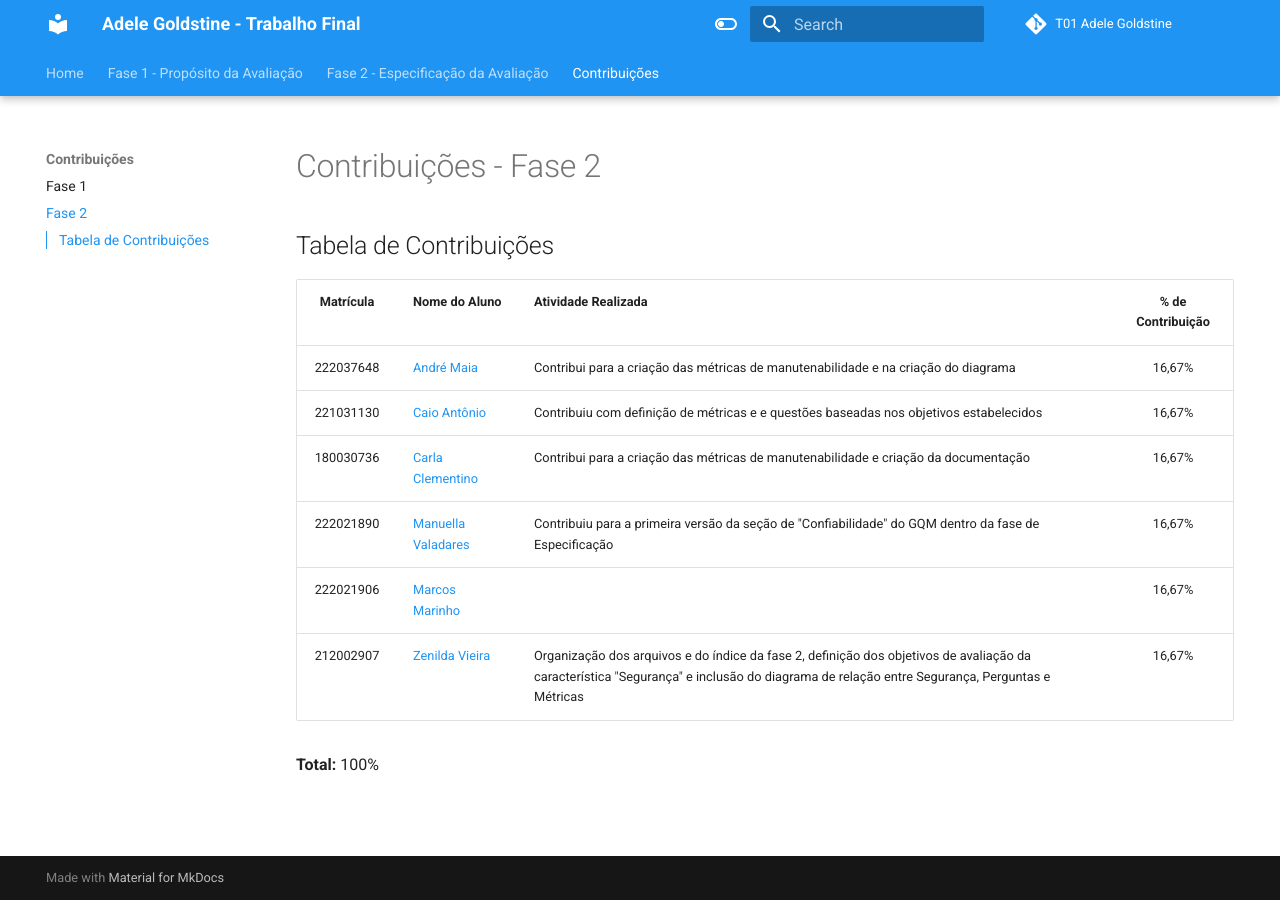
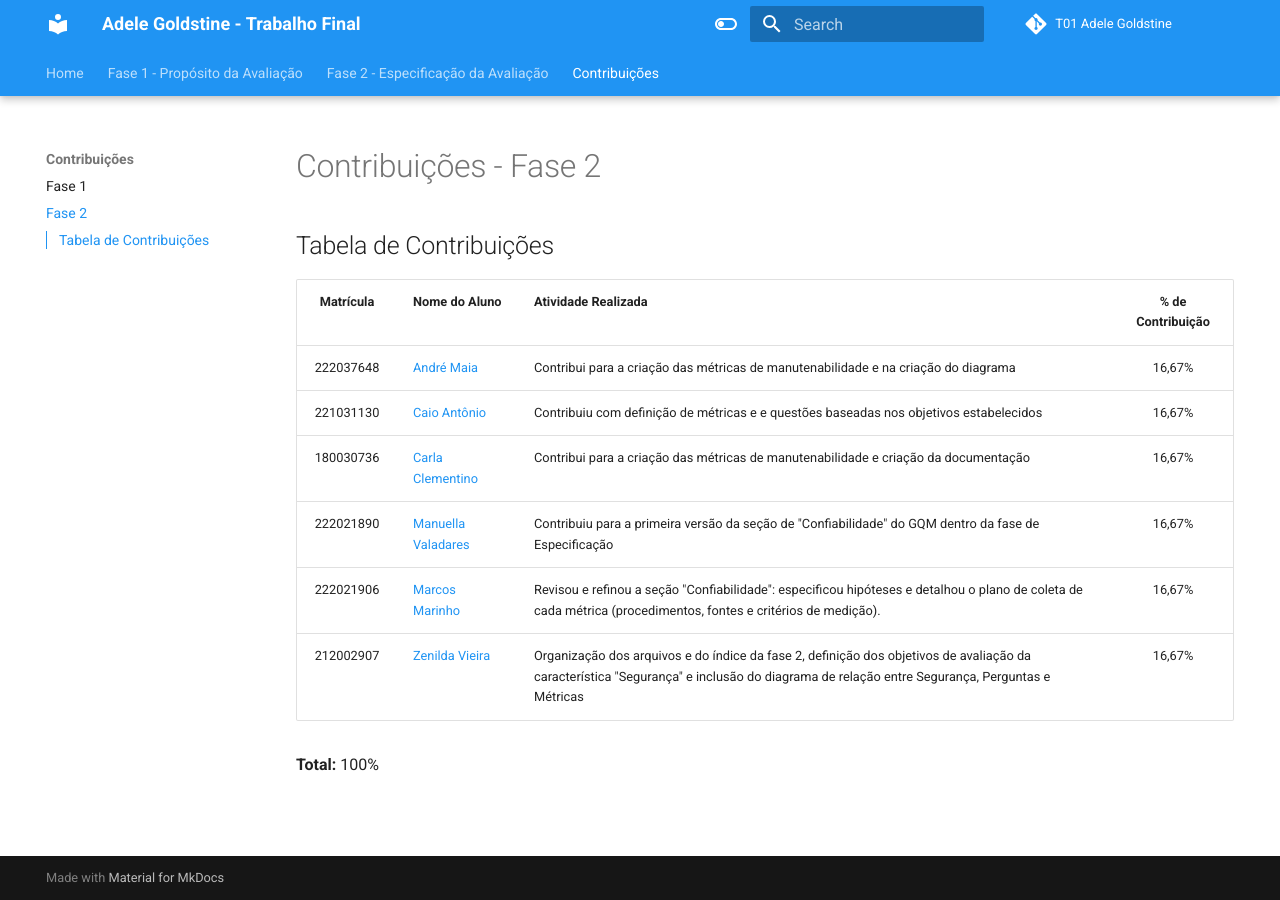
Before and after one commit to FCTE-Qualidade-de-Software-1/2025-2_T01_ADELE-GOLDSTINE, an MkDocs documentation site: the page built from docs/contribuicoes/fase-2.md, in a window 1280 px wide. Built offline with MkDocs 1.6.1 and Material for MkDocs 9.7.7, drawn with Linux system fonts in a browser that asks for light colours; comment, search, counter and statistics services are not loaded.

Commit message:
docs: adicionando participação

```diff
--- a/docs/contribuicoes/fase-2.md
+++ b/docs/contribuicoes/fase-2.md
@@ -8,7 +8,7 @@
 | 221031130 | [Caio Antônio](https://github.com/Caio-Antonio)        | Contribuiu com definição de métricas e e questões baseadas nos objetivos estabelecidos                                                                                                                    |      16,67%       |
 | 180030736 | [Carla Clementino](https://github.com/ccarlaa)         |                              Contribui para a criação das métricas de manutenabilidade e criação da documentação                                                                                       |      16,67%       |
 | 222021890 | [Manuella Valadares](https://github.com/manuvaladares) | Contribuiu para a primeira versão da seção de "Confiabilidade" do GQM dentro da fase de Especificação               |      16,67%       |
-| 222021906 | [Marcos Marinho](https://github.com/devMarcosVM)       |                                                                                                                     |      16,67%       |
+| 222021906 | [Marcos Marinho](https://github.com/devMarcosVM) | Revisou e refinou a seção "Confiabilidade": especificou hipóteses e detalhou o plano de coleta de cada métrica (procedimentos, fontes e critérios de medição). |      16,67%       |
 | 212002907 | [Zenilda Vieira](https://github.com/ZenildaVieira)     | Organização dos arquivos e do índice da fase 2, definição dos objetivos de avaliação da característica "Segurança" e inclusão do diagrama de relação entre  Segurança, Perguntas e Métricas  |      16,67%       |
 
 **Total:** 100%
```
